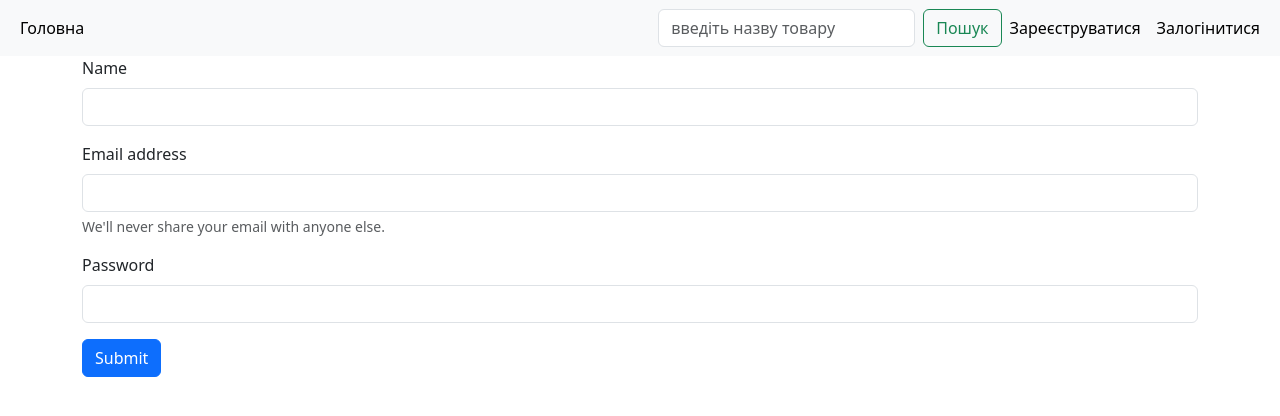
After one commit to smartguy-coder/group03052024, a FastAPI app: template templates/registration.html in a window 1280 px wide. The commit adds this page. Shown: the top 416 px of the page. Run offline with FastAPI, Linux system fonts and the light colour scheme; the template is opened without the code that fills it, so the values that code supplies are empty.

Commit message:
user registration web

```diff
--- a/templates/navbar.html
+++ b/templates/navbar.html
@@ -16,6 +16,26 @@
         <button class="btn btn-outline-success" type="submit">Пошук</button>
       </form>
 
+      {% if not user %}
+     <ul class="navbar-nav">
+        <li class="nav-item">
+          <a class="nav-link active" aria-current="page" href="{{ url_for('web_register') }}">Зареєструватися</a>
+        </li>
+      </ul>
+           <ul class="navbar-nav">
+        <li class="nav-item">
+          <a class="nav-link active" aria-current="page" href="{{ url_for('web_register') }}">Залогінитися</a>
+        </li>
+      </ul>
+      {% else %}
+            </ul>
+           <ul class="navbar-nav">
+        <li class="nav-item">
+          <p class="nav-link active" >Вітаємо тебе, {{ user.name }}</p>
+        </li>
+      </ul>
+      {% endif %}
+
     </div>
   </div>
 </nav>
--- /dev/null
+++ b/templates/registration.html
@@ -0,0 +1,26 @@
+{% extends 'base.html' %}
+
+
+{% block content %}
+
+<form method="post">
+  <div class="mb-3">
+    <label for="exampleName" class="form-label">Name</label>
+    <input type="text" class="form-control" id="exampleName"  required minlength="2" name="name">
+  </div>
+
+  <div class="mb-3">
+    <label for="exampleInputEmail1" class="form-label">Email address</label>
+    <input type="email" class="form-control" id="exampleInputEmail1" aria-describedby="emailHelp" required name="email">
+    <div id="emailHelp" class="form-text">We'll never share your email with anyone else.</div>
+  </div>
+
+  <div class="mb-3">
+    <label for="exampleInputPassword1" class="form-label">Password</label>
+    <input type="password" class="form-control" id="exampleInputPassword1" required minlength="8" name="password">
+  </div>
+
+  <button type="submit" class="btn btn-primary">Submit</button>
+</form>
+
+{% endblock %}
```
Also changed, not shown: web_router/web.py (+38 -2 lines).
